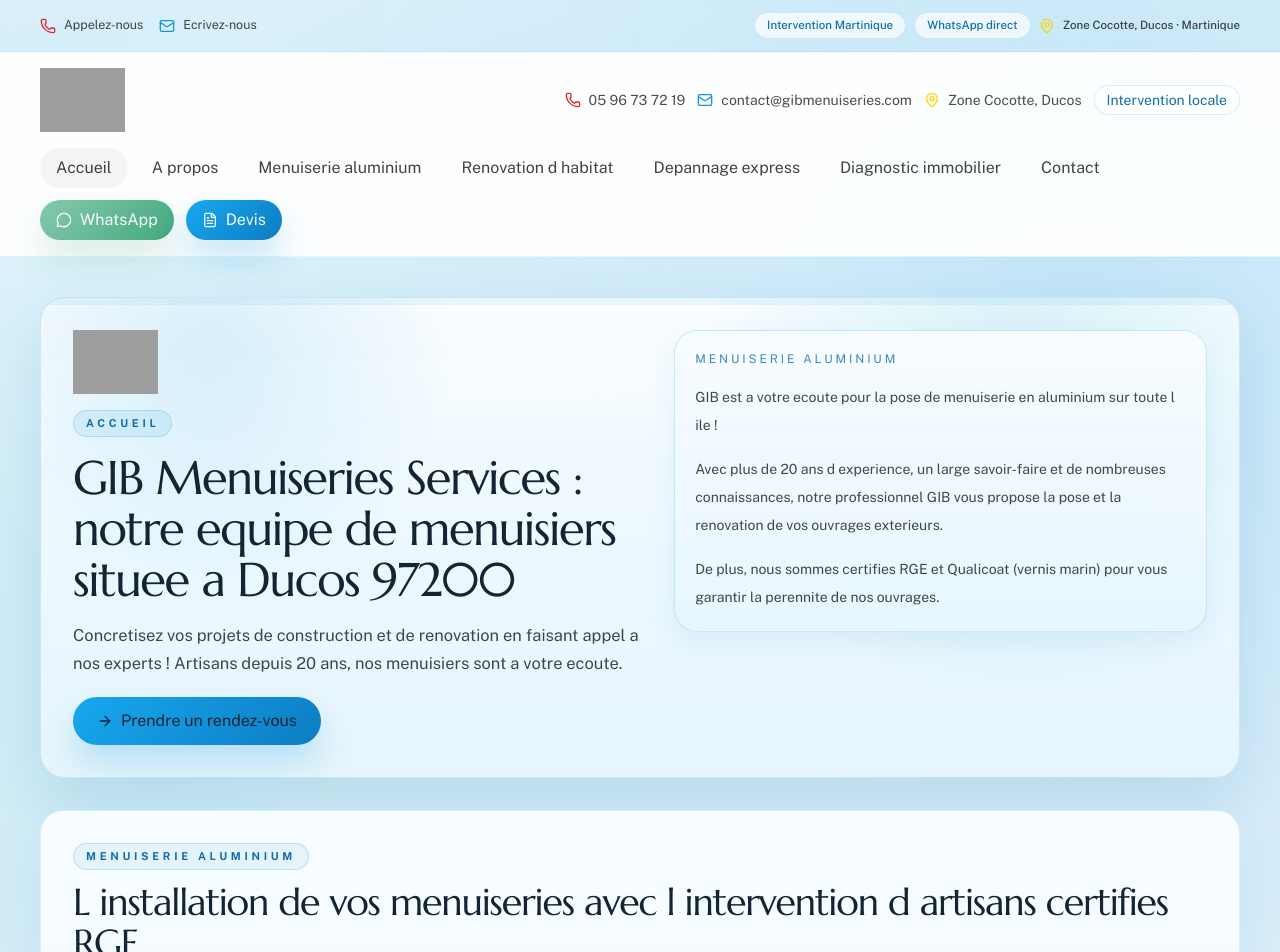
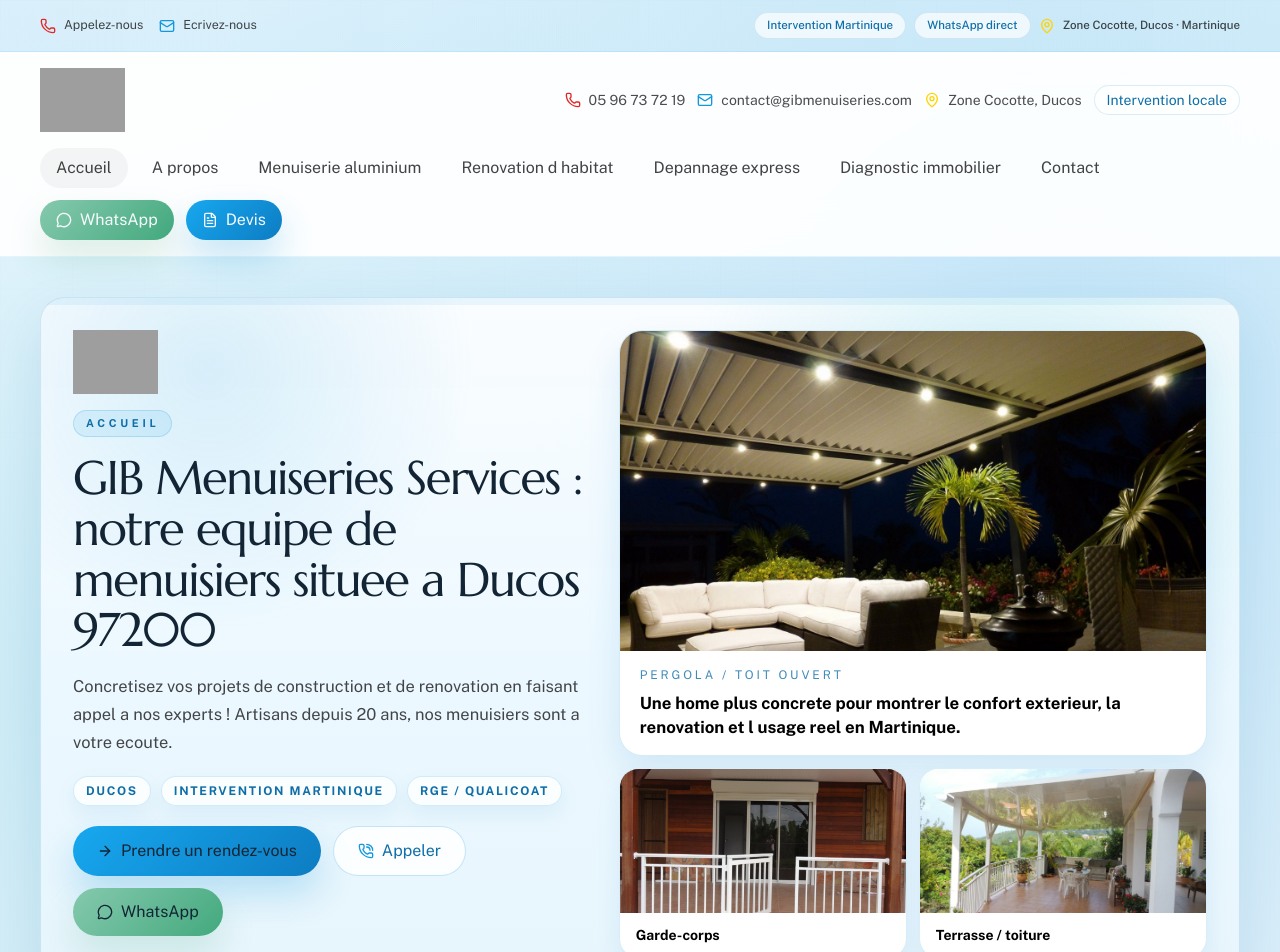
Before and after one commit to CVlad97/gib-menuiseries-demo, a React (Vite) app: page /#/ in a window 1280 px wide. Shown: the top 952 px of the page. Built offline with nearby package versions, Linux system fonts and the light colour scheme; grey boxes are pictures that could not be loaded.

Commit message:
feat: strengthen GIB homepage hero with local project visuals

```diff
--- a/src/pages/HomePage.tsx
+++ b/src/pages/HomePage.tsx
@@ -4,6 +4,22 @@ import { company } from '../lib/content'
 
 const logoSrc =
   'https://le-de.cdn-website.com/179f7a3a04c5410bb41d060e3efd0cfd/dms3rep/multi/opt/logo+gib-fe923f67-381w.PNG'
+
+const heroMainImage = 'media/gib/pergola-ambiance-1.jpg'
+const heroSupportImages = [
+  {
+    label: 'Garde-corps',
+    src: 'media/gib/garde-corps-portillon.jpg',
+    alt: 'Garde-corps et portillon installes par GIB en Martinique.',
+  },
+  {
+    label: 'Terrasse / toiture',
+    src: 'media/gib/terrasse-thermotop.jpg',
+    alt: 'Terrasse et toiture exterieure realisees par GIB en Martinique.',
+  },
+]
+
+const heroTrustMarkers = ['Ducos', 'Intervention Martinique', 'RGE / Qualicoat']
 
 const trustItems = [
   'Certifiee RGE',
@@ -19,7 +35,7 @@ export function HomePage() {
     <div className="space-y-7 sm:space-y-8">
       <section className="shell pt-6 sm:pt-8 lg:pt-10">
         <div className="hero-panel rounded-[1.55rem] px-5 py-6 sm:px-7 sm:py-7 lg:px-8 lg:py-8">
-          <div className="grid gap-6 lg:grid-cols-[1.04fr_0.96fr] lg:items-start">
+          <div className="grid gap-6 lg:grid-cols-[0.94fr_1.06fr] lg:items-start">
             <div className="space-y-4">
               <img alt="Logo GIB Menuiseries Services" className="h-14 w-auto max-w-full sm:h-16" src={logoSrc} />
               <p className="eyebrow !bg-[#1398db]/10 !text-[#0f6ea7] !border-[#1398db]/20">Accueil</p>
@@ -30,24 +46,60 @@ export function HomePage() {
                 Concretisez vos projets de construction et de renovation en faisant appel a nos experts ! Artisans depuis 20 ans, nos menuisiers sont a votre ecoute.
               </p>
 
+              <div className="flex flex-wrap gap-2.5 pt-1">
+                {heroTrustMarkers.map((item) => (
+                  <span
+                    key={item}
+                    className="rounded-full border border-[#1398db]/18 bg-white/80 px-3 py-1.5 text-xs font-semibold uppercase tracking-[0.14em] text-[#0f6ea7] shadow-[0_8px_20px_rgba(19,122,186,0.08)]"
+                  >
+                    {item}
+                  </span>
+                ))}
+              </div>
+
               <div className="pt-1 flex flex-wrap gap-3">
                 <Link className="cta-primary" to="/contact">
                   <ArrowRight className="size-4" />
                   Prendre un rendez-vous
                 </Link>
+                <a className="cta-secondary !border-[#1398db]/24 !text-[#0f6ea7]" href={`tel:${company.phone_international}`}>
+                  <PhoneCall className="size-4 text-[#1398db]" />
+                  Appeler
+                </a>
+                <a className="cta-whatsapp" href={company.whatsapp_url} rel="noreferrer" target="_blank">
+                  <MessageCircle className="size-4" />
+                  WhatsApp
+                </a>
               </div>
             </div>
 
-            <div className="rounded-[1.45rem] border border-[#1398db]/18 bg-[linear-gradient(180deg,rgba(247,252,255,1),rgba(231,246,255,0.96))] p-5 shadow-[0_12px_28px_rgba(19,122,186,0.08)]">
-              <p className="text-xs uppercase tracking-[0.24em] text-[#0f6ea7]/80">Menuiserie aluminium</p>
-              <div className="mt-4 space-y-4 text-sm leading-7 text-black/72">
-                <p>GIB est a votre ecoute pour la pose de menuiserie en aluminium sur toute l ile !</p>
-                <p>
-                  Avec plus de 20 ans d experience, un large savoir-faire et de nombreuses connaissances, notre professionnel GIB vous propose la pose et la renovation de vos ouvrages exterieurs.
-                </p>
-                <p>
-                  De plus, nous sommes certifies RGE et Qualicoat (vernis marin) pour vous garantir la perennite de nos ouvrages.
-                </p>
+            <div className="space-y-3">
+              <article className="overflow-hidden rounded-[1.45rem] border border-[#1398db]/18 bg-white shadow-[0_16px_34px_rgba(19,122,186,0.12)]">
+                <img
+                  alt="Pergola bioclimatique et confort exterieur installes par GIB en Martinique."
+                  className="h-[260px] w-full object-cover sm:h-[320px]"
+                  src={heroMainImage}
+                />
+                <div className="space-y-2 px-4 py-4 sm:px-5">
+                  <p className="text-xs uppercase tracking-[0.24em] text-[#0f6ea7]/80">Pergola / toit ouvert</p>
+                  <p className="text-base font-semibold leading-6 text-black sm:text-[1.05rem]">
+                    Une home plus concrete pour montrer le confort exterieur, la renovation et l usage reel en Martinique.
+                  </p>
+                </div>
+              </article>
+
+              <div className="grid gap-3 sm:grid-cols-2">
+                {heroSupportImages.map((image) => (
+                  <article
+                    key={image.label}
+                    className="overflow-hidden rounded-[1.2rem] border border-[#1398db]/16 bg-white shadow-[0_12px_24px_rgba(19,122,186,0.09)]"
+                  >
+                    <img alt={image.alt} className="h-36 w-full object-cover" src={image.src} />
+                    <div className="px-4 py-3">
+                      <p className="text-sm font-semibold text-black">{image.label}</p>
+                    </div>
+                  </article>
+                ))}
               </div>
             </div>
           </div>
```
